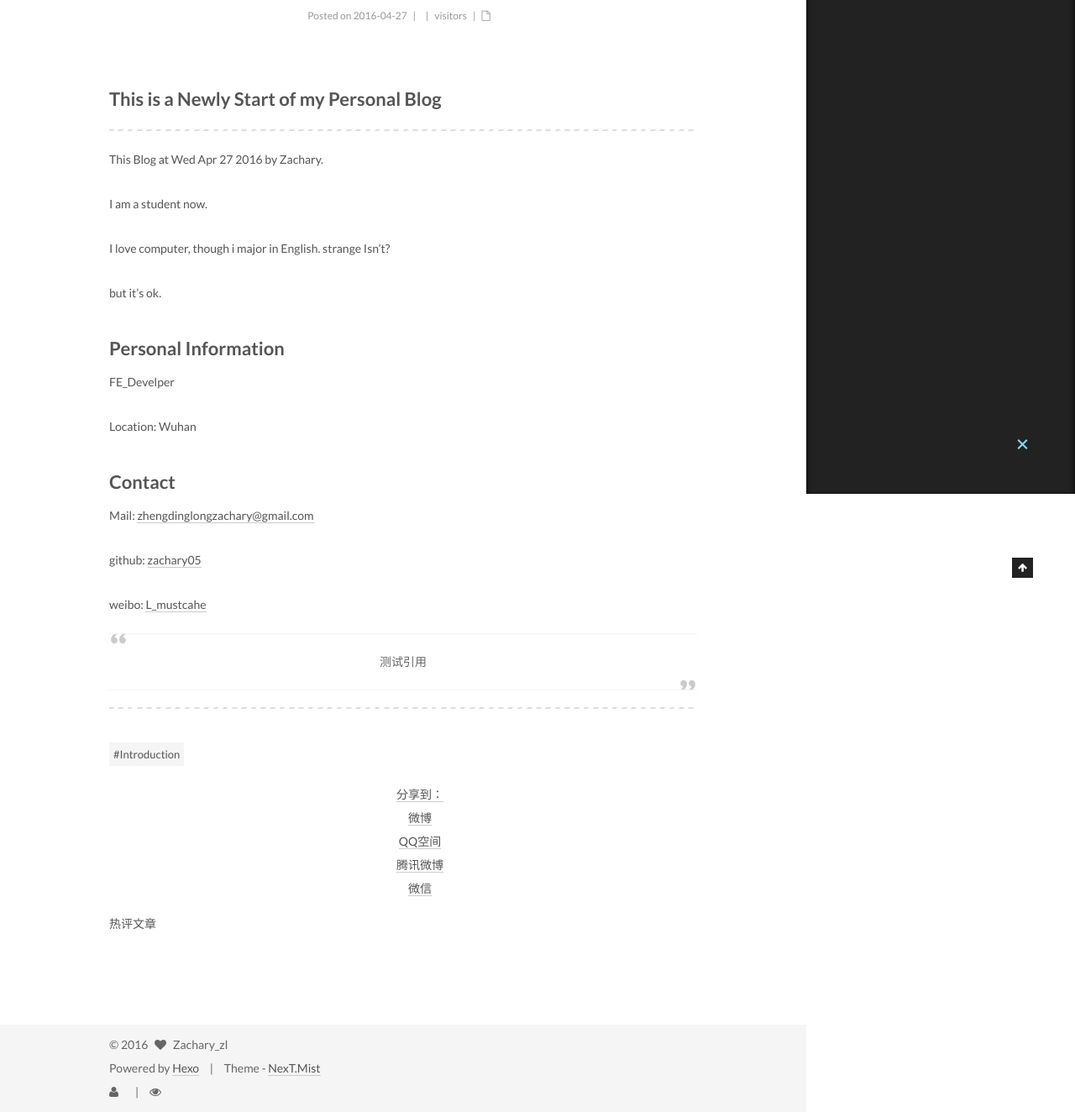
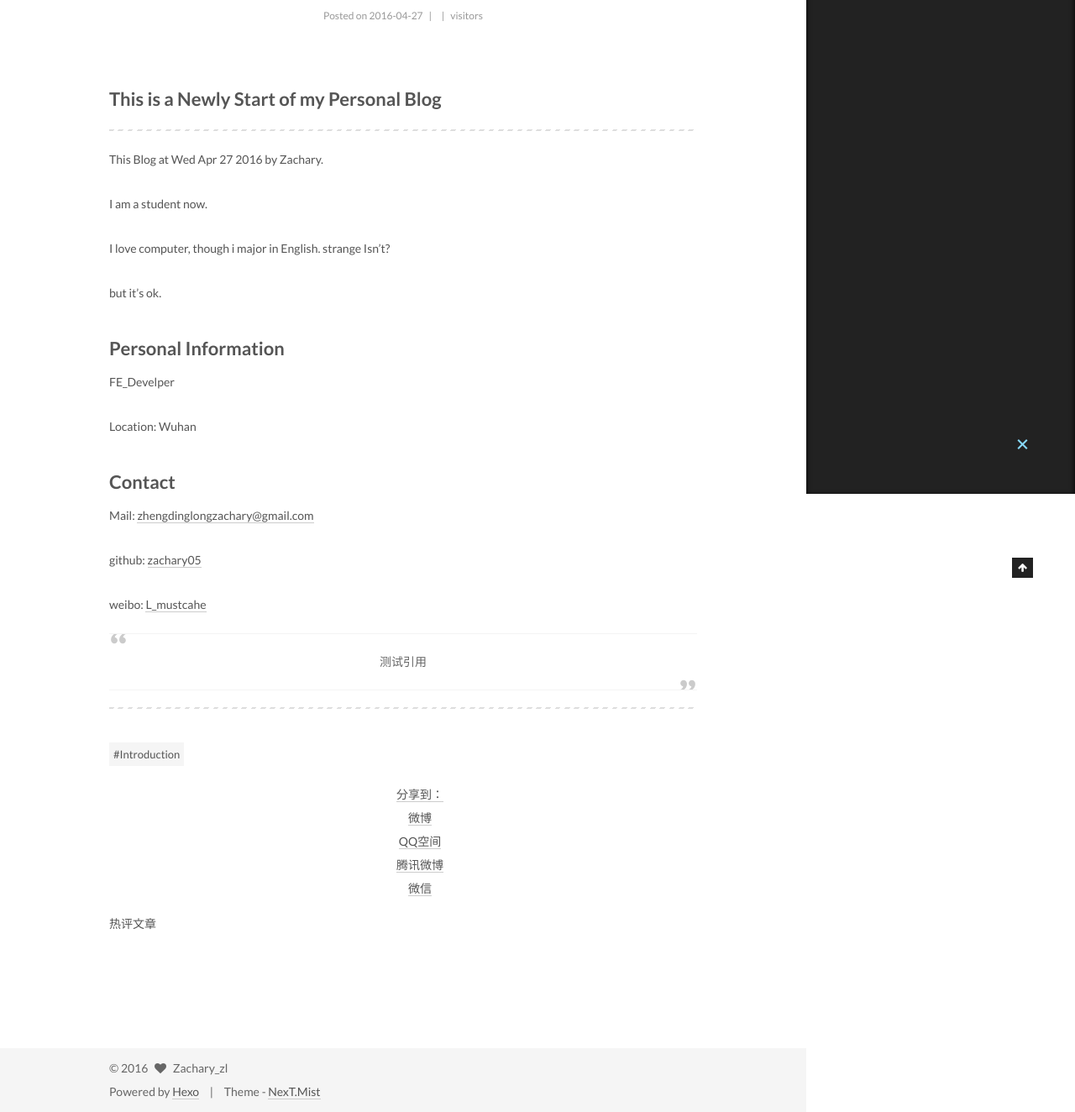
Before and after one commit to zachary05/zachary05.github.io, a plain HTML site: page 2016/04/27/newStart/index.html in a window 1280 px wide. Shown: the part 212-1536 px from the top of the page at 84% size. Drawn offline with Linux system fonts and the light colour scheme; some packages are replaced by stand-ins of ours; a script that the page names is missing.

Commit message:
Site updated: 2016-04-29 18:42:29

```diff
--- a/2016/04/27/newStart/index.html
+++ b/2016/04/27/newStart/index.html
@@ -348,11 +348,6 @@ Personal InformationFE_D">
 
 
 
-              &nbsp; | &nbsp;
-              <span class="page-pv"><i class="fa fa-file-o"></i>
-              <span class="busuanzi-value" id="busuanzi_value_page_pv" ></span>
-              </span>
-
         </div>
       </header>
 
@@ -588,22 +583,6 @@ Personal InformationFE_D">
   <a class="theme-link" href="https://github.com/iissnan/hexo-theme-next">
     NexT.Mist
   </a>
-</div>
-
-
-
-<div class="busuanzi-count">
-
-  <script async src="https://dn-lbstatics.qbox.me/busuanzi/2.3/busuanzi.pure.mini.js"></script>
-
-
-    <span class="site-uv"><i class="fa fa-user"></i><span class="busuanzi-value" id="busuanzi_value_site_uv"></span></span>
-
-
-
-    <span class="site-pv"><i class="fa fa-eye"></i><span class="busuanzi-value" id="busuanzi_value_site_pv"></span></span>
-
-
 </div>
 
 
```
Also changed, not shown: about/index.html (+0 -16 lines), archives/2016/04/index.html (+0 -16 lines), archives/2016/index.html (+0 -16 lines), archives/index.html (+0 -16 lines), categories/index.html (+0 -16 lines), index.html (+0 -16 lines), tags/Introduction/index.html (+0 -16 lines), tags/index.html (+0 -16 lines).
